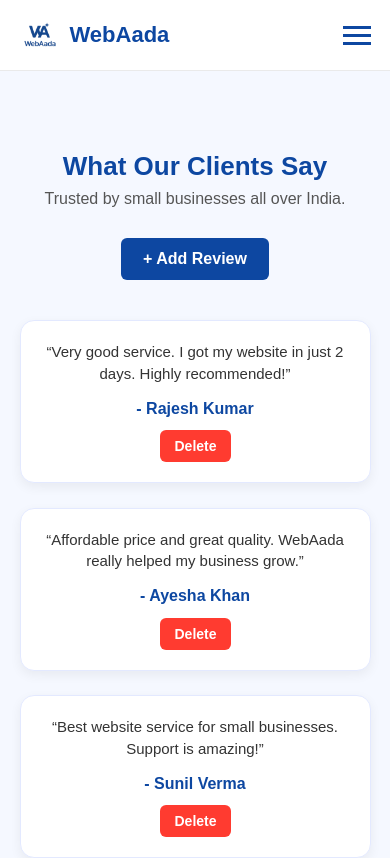
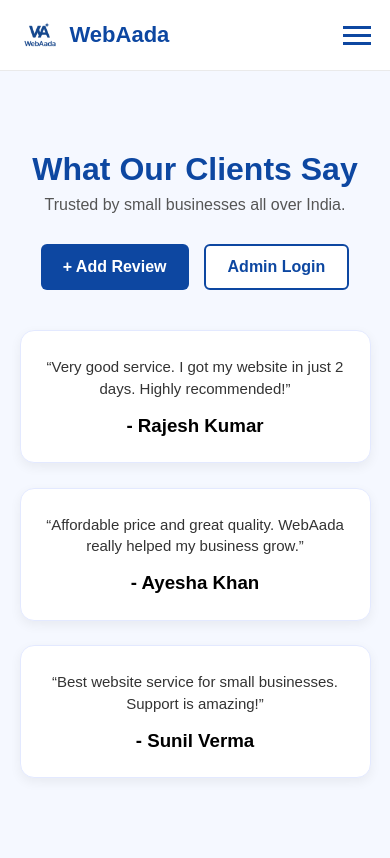
Before and after one commit to mauryapiyush/Web-Aada, a React (Create React App) app in the folder frontend/: page /reviews in a window 390 px wide. Shown: the top 858 px of the page. Built offline with nearby package versions, Linux system fonts and the light colour scheme.

Commit message:
added admin mode

```diff
--- a/frontend/src/Pages/Reviews/Reviews.css
+++ b/frontend/src/Pages/Reviews/Reviews.css
@@ -1,12 +1,12 @@
 /* =============================
-   TESTIMONIALS SECTION
+   SECTION BASE
 ============================= */
-
 .testimonials-section {
   width: 100%;
   padding: 80px 0;
   background: #f5f8ff;
   text-align: center;
+  position: relative;
 }
 
 .testimonials-title {
@@ -23,98 +23,36 @@
 }
 
 /* =============================
-   ADD REVIEW BUTTON
+   ADMIN BADGE
 ============================= */
-.add-review-btn {
+.admin-badge {
   background: #0d47a1;
-  color: #fff;
-  padding: 12px 22px;
-  border: none;
-  border-radius: 6px;
-  margin-bottom: 40px;
-  cursor: pointer;
-  font-size: 16px;
+  color: white;
+  padding: 8px 16px;
+  border-radius: 50px;
   font-weight: 600;
-  transition: 0.3s ease;
-}
-
-.add-review-btn:hover {
-  background: #08306b;
-  transform: scale(1.05);
+  font-size: 14px;
+  position: absolute;
+  top: 15px;
+  right: 20px;
+  box-shadow: 0px 4px 12px rgba(0, 0, 0, 0.2);
 }
 
 /* =============================
-   POPUP OVERLAY
+   BUTTON ROW
 ============================= */
-.review-popup {
-  position: fixed;
-  top: 0;
-  left: 0;
-  width: 100%;
-  height: 100%;
-  background: rgba(0,0,0,0.55);
+.top-buttons {
   display: flex;
+  gap: 15px;
   justify-content: center;
-  align-items: center;
-  z-index: 999;
-  animation: fadeIn 0.3s ease forwards;
-}
-
-@keyframes fadeIn {
-  from { opacity: 0; }
-  to { opacity: 1; }
+  margin-bottom: 40px;
 }
 
 /* =============================
-   POPUP BOX
+   BLUE MAIN BUTTON (Add Review)
 ============================= */
-.popup-content {
-  background: #ffffff;
-  width: 90%;
-  max-width: 420px;
-  padding: 30px;
-  border-radius: 12px;
-  text-align: left;
-  animation: popIn 0.35s ease forwards;
-
-  box-shadow: 0px 4px 25px rgba(0,0,0,0.18);
-}
-
-@keyframes popIn {
-  from { transform: scale(0.85); opacity: 0; }
-  to { transform: scale(1); opacity: 1; }
-}
-
-.popup-content h3 {
-  text-align: center;
-  color: #0d47a1;
-  margin-bottom: 20px;
-}
-
-/* Form Inputs */
-.popup-content input,
-.popup-content textarea {
-  width: 100%;
-  padding: 12px;
-  margin-bottom: 15px;
-  border-radius: 6px;
-  border: 1px solid #cdd9ff;
-  outline: none;
-  font-size: 15px;
-  background: #f5f8ff;
-  transition: 0.3s ease;
-}
-
-.popup-content input:focus,
-.popup-content textarea:focus {
-  border-color: #0d47a1;
-  background: #ffffff;
-}
-
-/* Submit Button */
-.popup-content button[type="submit"] {
-  width: 100%;
-  padding: 12px;
+.btn-main {
+  padding: 12px 22px;
   background: #0d47a1;
   color: white;
   border: none;
@@ -125,26 +63,94 @@
   transition: 0.3s ease;
 }
 
-.popup-content button[type="submit"]:hover {
+.btn-main:hover {
   background: #08306b;
-  transform: translateY(-2px);
+  transform: scale(1.05);
 }
 
-/* Close Button */
+/* =============================
+   WHITE BUTTONS (Admin Login & Logout)
+============================= */
+.btn-white {
+  padding: 12px 22px;
+  background: white;
+  color: #0d47a1;
+  border: 2px solid #0d47a1;
+  border-radius: 6px;
+  font-size: 16px;
+  font-weight: 600;
+  cursor: pointer;
+  transition: 0.3s ease;
+}
+
+.btn-white:hover {
+  background: #e3edff;
+  transform: scale(1.05);
+}
+
+/* =============================
+   POPUP
+============================= */
+.review-popup {
+  position: fixed;
+  top: 0;
+  left: 0;
+  width: 100%;
+  height: 100%;
+  background: rgba(0, 0, 0, 0.55);
+  display: flex;
+  justify-content: center;
+  align-items: center;
+  z-index: 999;
+}
+
+.popup-content {
+  background: #ffffff;
+  width: 90%;
+  max-width: 420px;
+  padding: 30px;
+  border-radius: 15px;
+  text-align: center;
+  box-shadow: 0px 8px 28px rgba(0, 0, 0, 0.25);
+  animation: popIn 0.35s ease;
+}
+
+@keyframes popIn {
+  from {
+    transform: scale(0.85);
+    opacity: 0;
+  }
+  to {
+    transform: scale(1);
+    opacity: 1;
+  }
+}
+
+.popup-content input,
+.popup-content textarea {
+  width: 100%;
+  padding: 12px;
+  margin-bottom: 15px;
+  border-radius: 6px;
+  border: 1px solid #cdd9ff;
+  background: #f5f8ff;
+  outline: none;
+  font-size: 15px;
+}
+
+.popup-content button[type="submit"] {
+  width: 100%;
+}
+
 .close-popup {
   width: 100%;
-  margin-top: 12px;
   padding: 10px;
+  margin-top: 10px;
   background: #ccc;
   border: none;
   border-radius: 6px;
+  font-weight: 600;
   cursor: pointer;
-  transition: 0.3s ease;
-  font-weight: 600;
-}
-
-.close-popup:hover {
-  background: #b4b4b4;
 }
 
 /* =============================
@@ -154,7 +160,6 @@
   width: 90%;
   max-width: 1200px;
   margin: auto;
-
   display: grid;
   grid-template-columns: repeat(auto-fit, minmax(260px, 1fr));
   gap: 25px;
@@ -165,14 +170,13 @@
   padding: 25px;
   border-radius: 14px;
   border: 1px solid #e3e9ff;
-
-  box-shadow: 0px 4px 12px rgba(0,0,0,0.06);
+  box-shadow: 0px 4px 12px rgba(0, 0, 0, 0.06);
   transition: 0.3s ease;
   text-align: center;
 }
 
 .test-card:hover {
-  transform: translateY(-8px) scale(1.03);
+  transform: translateY(-8px);
   box-shadow: 0px 12px 28px rgba(0, 0, 0, 0.15);
 }
 
@@ -183,42 +187,33 @@
   line-height: 1.45;
 }
 
-.test-card h3 {
-  font-size: 16px;
-  color: #0d47a1;
-  margin-top: 10px;
-}
-
-/* DELETE BUTTON */
+/* =============================
+   BLUE DELETE BUTTON
+============================= */
 .delete-review-btn {
   margin-top: 12px;
-  background: #ff3b30;
+  background: #0d47a1;
   color: white;
   padding: 8px 14px;
+  border-radius: 6px;
   border: none;
-  border-radius: 6px;
   cursor: pointer;
-  font-size: 14px;
   font-weight: 600;
-  transition: 0.25s ease;
+  transition: 0.25s;
 }
 
 .delete-review-btn:hover {
-  background: #d62822;
+  background: #08306b;
   transform: scale(1.05);
 }
 
-/* MOBILE */
+/* =============================
+   MOBILE
+============================= */
 @media (max-width: 768px) {
-  .testimonials-title {
-    font-size: 26px;
-  }
-
-  .popup-content {
-    padding: 20px;
-  }
-
-  .test-card {
-    padding: 20px;
+  .admin-badge {
+    right: 10px;
+    top: 10px;
+    font-size: 12px;
   }
 }
--- a/frontend/src/Pages/Reviews/Reviews.jsx
+++ b/frontend/src/Pages/Reviews/Reviews.jsx
@@ -9,19 +9,31 @@ const Reviews = () => {
   const [reviews, setReviews] = useState([]);
 
   const [showForm, setShowForm] = useState(false);
+  const [showPasswordBox, setShowPasswordBox] = useState(false);
+
+  const [adminMode, setAdminMode] = useState(false);
+
+  const [passwordInput, setPasswordInput] = useState("");
+  const ADMIN_PASSWORD = "webaada123";
+
   const [newReview, setNewReview] = useState({
     name: "",
     review: "",
   });
 
-  // Load from localStorage OR fallback to default data
+  // Load reviews & admin state
   useEffect(() => {
     const savedReviews = localStorage.getItem("webAadaReviews");
+    const savedAdmin = localStorage.getItem("webAadaAdmin");
 
     if (savedReviews) {
       setReviews(JSON.parse(savedReviews));
     } else {
       setReviews(reviewsData);
+    }
+
+    if (savedAdmin === "true") {
+      setAdminMode(true);
     }
   }, []);
 
@@ -30,7 +42,6 @@ const Reviews = () => {
     AOS.init({
       duration: 800,
       easing: "ease-in-out",
-      once: false,
       mirror: true,
       offset: 50,
     });
@@ -47,7 +58,7 @@ const Reviews = () => {
 
     const updatedReviews = [
       ...reviews,
-      { name: newReview.name, review: newReview.review }
+      { name: newReview.name, review: newReview.review },
     ];
 
     setReviews(updatedReviews);
@@ -57,7 +68,6 @@ const Reviews = () => {
     setShowForm(false);
   };
 
-  // ⭐ Delete Review
   const deleteReview = (indexToDelete) => {
     const updated = reviews.filter((_, index) => index !== indexToDelete);
 
@@ -65,8 +75,34 @@ const Reviews = () => {
     localStorage.setItem("webAadaReviews", JSON.stringify(updated));
   };
 
+  const checkPassword = () => {
+    if (passwordInput === ADMIN_PASSWORD) {
+      setAdminMode(true);
+      localStorage.setItem("webAadaAdmin", "true");
+      setShowPasswordBox(false);
+      setPasswordInput("");
+      alert("Admin mode activated!");
+    } else {
+      alert("Wrong password!");
+    }
+  };
+
+  const logoutAdmin = () => {
+    setAdminMode(false);
+    localStorage.removeItem("webAadaAdmin");
+    alert("Admin logged out!");
+  };
+
   return (
     <section className="testimonials-section">
+
+      {/* ADMIN BADGE */}
+      {adminMode && (
+        <div className="admin-badge" data-aos="fade-down">
+          🔐 Admin Mode Active
+        </div>
+      )}
+
       <h2 className="testimonials-title" data-aos="fade-up">
         What Our Clients Say
       </h2>
@@ -75,15 +111,50 @@ const Reviews = () => {
         Trusted by small businesses all over India.
       </p>
 
-      <button
-        className="add-review-btn"
-        onClick={() => setShowForm(true)}
-        data-aos="fade-up"
-      >
-        + Add Review
-      </button>
+      {/* BUTTONS */}
+      <div className="top-buttons" data-aos="fade-up" data-aos-delay="200">
+        <button className="btn-main" onClick={() => setShowForm(true)}>
+          + Add Review
+        </button>
 
-      {/* POPUP FORM */}
+        {!adminMode && (
+          <button className="btn-white" onClick={() => setShowPasswordBox(true)}>
+            Admin Login
+          </button>
+        )}
+
+        {adminMode && (
+          <button className="btn-white" onClick={logoutAdmin}>
+            Logout
+          </button>
+        )}
+      </div>
+
+      {/* PASSWORD POPUP */}
+      {showPasswordBox && (
+        <div className="review-popup">
+          <div className="popup-content">
+            <h3>Enter Admin Password</h3>
+
+            <input
+              type="password"
+              placeholder="Enter password"
+              value={passwordInput}
+              onChange={(e) => setPasswordInput(e.target.value)}
+            />
+
+            <button className="btn-main" onClick={checkPassword}>
+              Unlock
+            </button>
+
+            <button className="close-popup" onClick={() => setShowPasswordBox(false)}>
+              Cancel
+            </button>
+          </div>
+        </div>
+      )}
+
+      {/* ADD REVIEW POPUP */}
       {showForm && (
         <div className="review-popup">
           <div className="popup-content">
@@ -108,7 +179,9 @@ const Reviews = () => {
                 onChange={handleChange}
               ></textarea>
 
-              <button type="submit">Submit Review</button>
+              <button type="submit" className="btn-main">
+                Submit Review
+              </button>
             </form>
 
             <button className="close-popup" onClick={() => setShowForm(false)}>
@@ -125,18 +198,16 @@ const Reviews = () => {
             className="test-card"
             key={index}
             data-aos="zoom-in"
-            data-aos-delay={index * 120}
+            data-aos-delay={index * 150}
           >
             <p className="review-text">“{review.review}”</p>
             <h3>- {review.name}</h3>
 
-            {/* DELETE BUTTON (Only for admin) */}
-            <button
-              className="delete-review-btn"
-              onClick={() => deleteReview(index)}
-            >
-              Delete
-            </button>
+            {adminMode && (
+              <button className="delete-review-btn" onClick={() => deleteReview(index)}>
+                Delete
+              </button>
+            )}
           </div>
         ))}
       </div>
```
